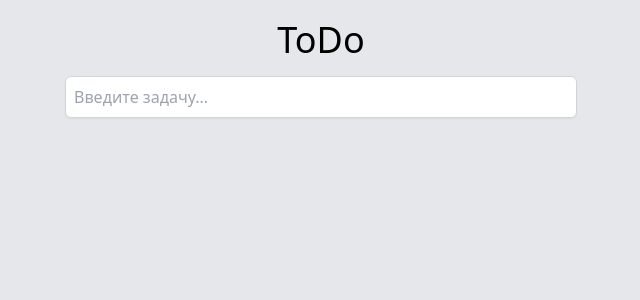
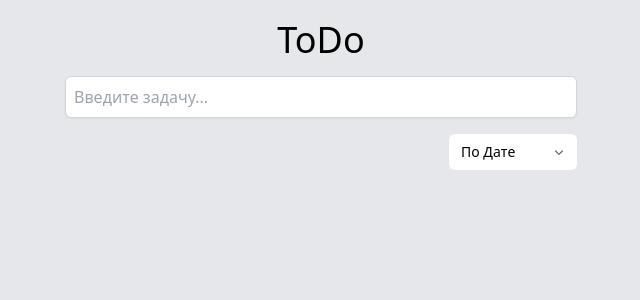
Before and after one commit to HillTrigger/ToDo-List, a Next.js app: page / in a window 1280 px wide. Shown: the top 300 px of the page, without its empty margins (319-959 px from the left). Built offline with nearby package versions, Linux system fonts and the light colour scheme.

Commit message:
Modified UiSelect to use reducer

```diff
--- a/components/todo/ToDo.jsx
+++ b/components/todo/ToDo.jsx
@@ -16,9 +16,8 @@ export function ToDo() {
   const [textInput, setTextInput] = useState("");
   const [todoState, dispatch] = useReducer(toDoReducer, {
     todos: [],
-    sortMethod: null,
+    sortMethod: { id: 1, name: "По Дате" },
   });
-
   return (
     <ToDoLayout>
       <ToDoTitle title="ToDo" />
@@ -28,14 +27,20 @@ export function ToDo() {
         textInput={textInput}
         placeholder="Введите задачу..."
       />
-      {/* <UiSelect
+      <UiSelect
+        selected={todoState.sortMethod}
+        onChange={(sortMethod) =>
+          dispatch({
+            type: ACTIONS.CHANGE_SORT_METHOD,
+            payload: { sortMethod },
+          })
+        }
         settings={[
-          { id: 1, name: "Ближайшие" },
+          { id: 1, name: "По Дате" },
           { id: 2, name: "Невыполнены" },
           { id: 3, name: "Завершены" },
         ]}
-      /> */}
-
+      />
       <TodosLayout>
         {todoState.todos?.map((todo) => {
           return (
--- a/components/todo/constans.js
+++ b/components/todo/constans.js
@@ -4,4 +4,5 @@ export const ACTIONS = {
   RM_TODO: "removeToDo",
   CHANGE_TODO: "changeToDo",
   TOGGLE_EDIT: "toggleEdit",
+  CHANGE_SORT_METHOD: "changeSortMethod",
 };
--- a/components/todo/model/toDoReducer.js
+++ b/components/todo/model/toDoReducer.js
@@ -55,7 +55,12 @@ export function toDoReducer(todoState, action) {
         }),
       };
     }
-
+    case ACTIONS.CHANGE_SORT_METHOD: {
+      return {
+        ...todoState,
+        sortMethod: { ...action.payload.sortMethod },
+      };
+    }
     default:
       return todoState;
   }
--- a/components/uikit/fields/UiSelect.jsx
+++ b/components/uikit/fields/UiSelect.jsx
@@ -8,15 +8,13 @@ import { CheckIcon, ChevronDownIcon } from "@heroicons/react/20/solid";
 import clsx from "clsx";
 import { useState } from "react";
 
-export function UiSelect({ settings }) {
-  const [selected, setSelected] = useState(settings[1]);
-
+export function UiSelect({ settings, selected, onChange }) {
   return (
     <div className="w-32 ml-auto text-black">
-      <Listbox value={selected} onChange={setSelected}>
+      <Listbox value={selected} onChange={onChange}>
         <ListboxButton
           className={clsx(
-            "relative block w-full rounded-lg bg-black/5 py-1.5 pr-8 pl-3 text-left text-sm/6 text-black",
+            "relative block w-full rounded-md bg-white py-1.5 pr-8 pl-3 text-left text-sm/6 text-black",
             "focus:outline-none data-[focus]:outline-2 data-[focus]:-outline-offset-2 data-[focus]:outline-black/25"
           )}
         >
@@ -30,7 +28,7 @@ export function UiSelect({ settings }) {
           anchor="bottom"
           transition
           className={clsx(
-            "w-[var(--button-width)] rounded-xl border border-black/5 bg-black/5 p-1 [--anchor-gap:var(--spacing-1)] focus:outline-none",
+            "w-[var(--button-width)]  border border-black/5 bg-white p-1 [--anchor-gap:var(--spacing-1)] focus:outline-none",
             "transition duration-100 ease-in data-[leave]:data-[closed]:opacity-0"
           )}
         >
@@ -38,7 +36,7 @@ export function UiSelect({ settings }) {
             <ListboxOption
               key={setting.name}
               value={setting}
-              className="group flex cursor-default items-center gap-2 rounded-lg py-1.5 px-3 select-none data-[focus]:bg-black/10"
+              className="group flex cursor-default items-center gap-2 py-1.5 px-3 select-none data-[focus]:bg-black/10"
             >
               <div className="text-sm/6 text-black">{setting.name}</div>
             </ListboxOption>
```
